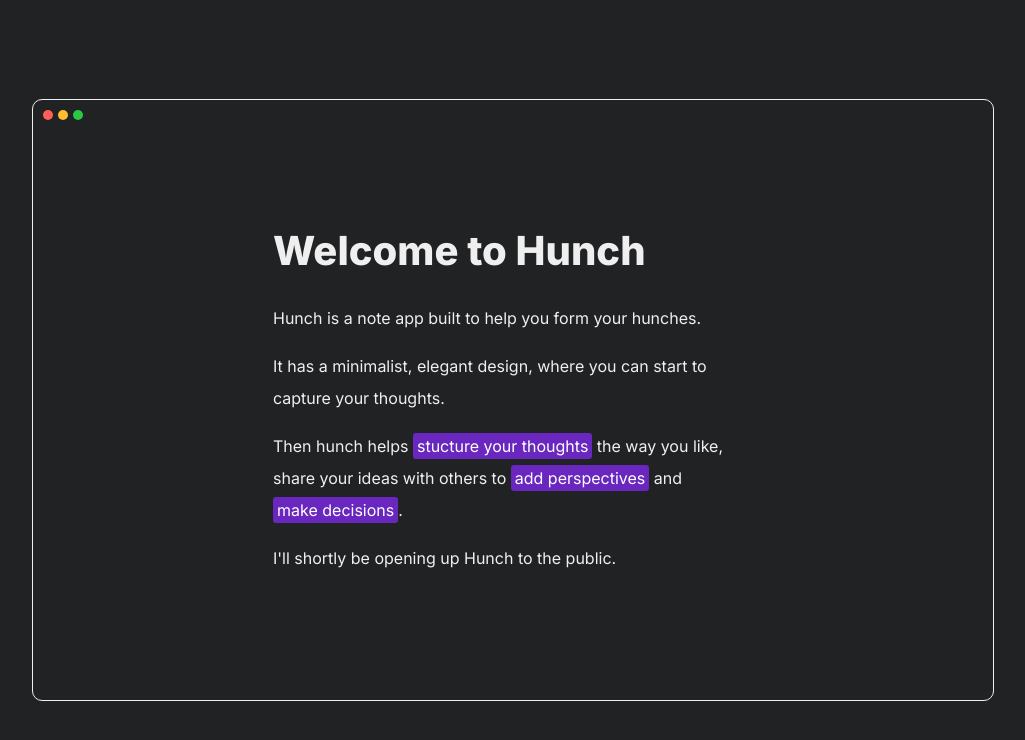
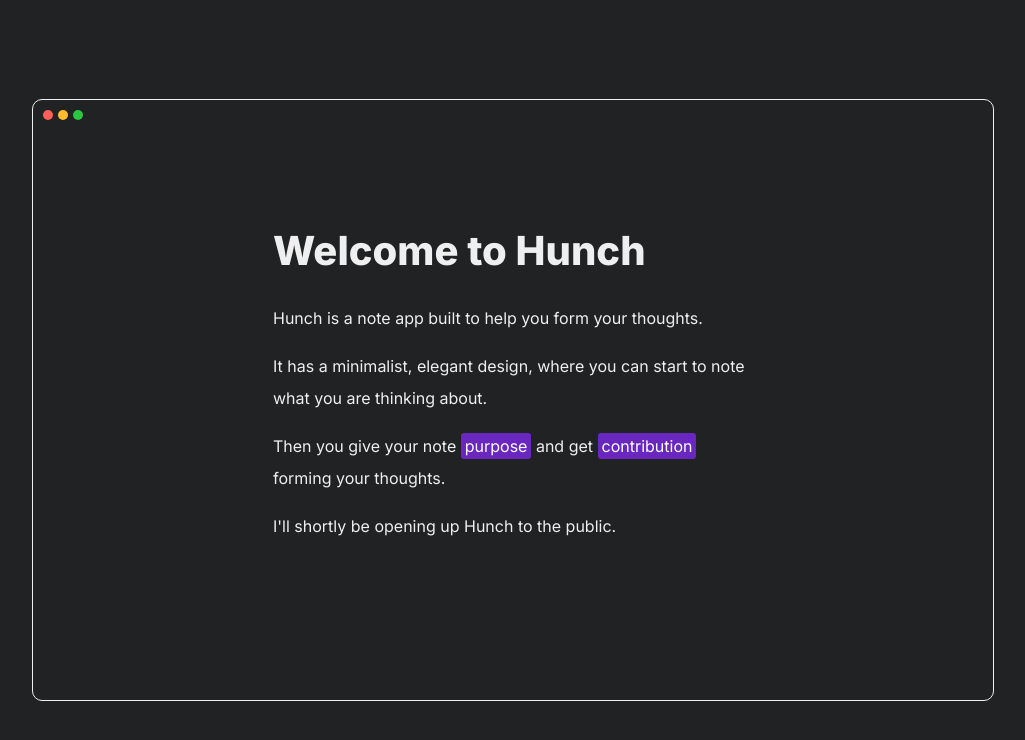
Before and after one commit to mattayersnz/hunchpublic, a React (Create React App) app: page / in a window 1280 px wide. Shown: the top 740 px of the page, without its empty margins (127-1152 px from the left). Built offline with nearby package versions, Linux system fonts and the light colour scheme; the HTML template or start-up script is replaced by a standard one.

Commit message:
hunch focus

```diff
--- a/src/HunchEditor.js
+++ b/src/HunchEditor.js
@@ -7,14 +7,13 @@
     <Heading>Welcome to Hunch</Heading>
 
     <Paragraph>
-      Hunch is a note app built to help you form your hunches.
+      Hunch is a note app built to help you form your thoughts.
     </Paragraph>
     <Paragraph>
-      It has a minimalist, elegant design, where you can start to capture your thoughts.
+      It has a minimalist, elegant design, where you can start to note what you are thinking about.
     </Paragraph>
     <Paragraph>
-      Then hunch helps <HunchLink>stucture your thoughts</HunchLink> the way you like,
-      share your ideas with others to <HunchLink> add perspectives </HunchLink> and <HunchLink> make decisions </HunchLink>.
+      Then you give your note <HunchLink>purpose</HunchLink> and get <HunchLink> contribution </HunchLink> forming your thoughts.
     </Paragraph>
 
     <Paragraph>
```
